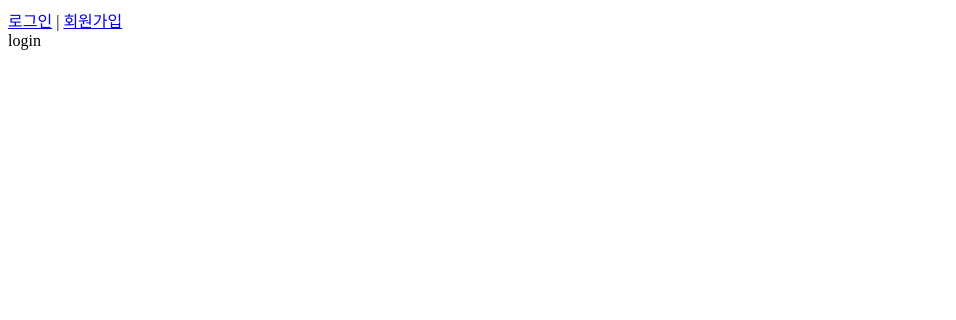
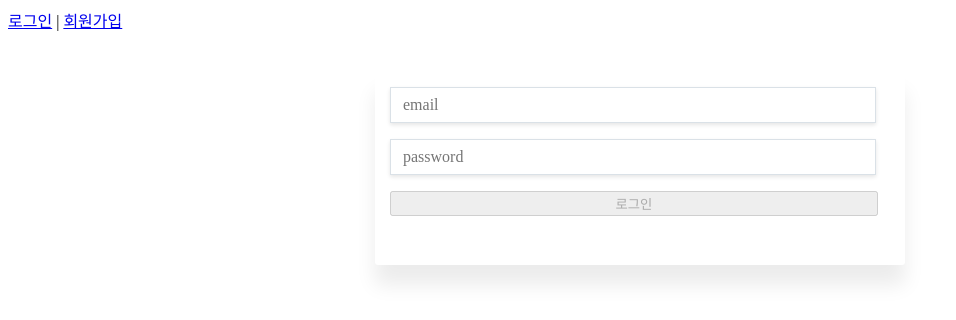
Before and after one commit to hwangseonju/Solomonjeob, a Vue app in the folder FE/frontend/: page /login in a window 1280 px wide. Shown: the top 320 px of the page, without its empty margins (0-956 px from the left). Built offline with nearby package versions, Linux system fonts and the light colour scheme.

Commit message:
Feat: create login page
로그인 탬플릿 생성

```diff
--- a/FE/frontend/src/api/index.js
+++ b/FE/frontend/src/api/index.js
@@ -2,10 +2,13 @@ import axios from 'axios';
 
 const instance = axios.create({
   baseURL: process.env.VUE_APP_API_URL,
-});
+})
 
 function registerUser(userData) {
-  return instance.post('signup', userData);
+  return instance.post('signup', userData)
 }
 
-export { registerUser };
+function loginUser(userData) {
+  return instance.post('login', userData)
+}
+export { registerUser, loginUser }
--- /dev/null
+++ b/FE/frontend/src/components/LoginForm.vue
@@ -0,0 +1,126 @@
+<template>
+  <div class="contents">
+    <div class="form-wrapper form-wrapper-sm">
+      <form @submit.prevent="submitForm" class="form">
+        <div>
+          <input id="useremail" type="text" placeholder="email" v-model="useremail">
+        </div>
+        <div>
+          <input id="password" type="password" placeholder="password" v-model="password">
+        </div>
+        <div>
+          <button :disabled="!isUseremailValid || !password" type="submit" class="btn">
+          로그인
+          </button>
+        </div>
+        <br>
+        <p>{{ logMessage }}</p>
+      </form>
+    </div>
+  </div>
+
+</template>
+
+<script>
+import { loginUser } from '@/api/index'
+import { validateEmail } from '@/utils/validation'
+
+export default {
+  data() {
+    return {
+      useremail: '',
+      password: '',
+      logMessage: '',
+    }
+  },
+  computed: {
+    isUseremailValid() {
+      return validateEmail(this.useremail)
+    }
+  },
+  methods: {
+    async submitForm() {
+      try {
+        const userData = {
+          useremail: this.useremail,
+          password: this.password,
+        }
+        const { data } = await loginUser(userData)
+        console.log(data.user.useremail)
+        this.logMessage = `${data.user.useremail} 님 환영합니다.`
+      } catch (error) {
+        console.log(error.response.data)
+        this.logMessage = error.response.data
+      } finally{
+        this.initForm()
+      }
+    },
+    initForm() {
+      this.useremail = ''
+      this.password = ''
+    }
+  }
+}
+</script>
+
+<style>
+.contents {
+  max-width: 1020px;
+  margin: 0 auto;
+  padding: 0 5px;
+  width: 100%;
+}
+/*--- HEADER ---*/
+.page-header {
+  font-size: 45px;
+	font-weight: 600;
+	color: #456155;
+	padding: 30px 5px 15px;
+}
+
+/*--- FORM ---*/
+.form-container {
+  display: flex;
+  align-items: center;
+}
+.form-wrapper {
+  background: white;
+  -webkit-box-shadow: 0 20px 20px rgba(0, 0, 0, 0.08);
+  box-shadow: 0 20px 20px rgba(0, 0, 0, 0.08);
+  border-radius: 3px;
+  padding: 15px 15px;
+}
+.form-wrapper.form-wrapper-sm {
+  max-width: 500px;
+  margin: 40px auto;
+}
+.form-wrapper-sm .page-header {
+  padding: 0px 0 20px;
+}
+.form {
+	width: 460px;
+	height: 100%;
+}
+
+
+.form input,
+.form textarea {
+  font-family: inherit;
+  font-size: 100%;
+  width: 100%;
+  border: 1px solid #dae1e7;
+  box-shadow: 0 2px 4px 0 rgba(0,0,0,.1);
+  padding: 0.5rem 0.75rem;
+  margin-bottom: 1rem;
+}
+
+
+
+.btn {
+  width: 106%;
+  box-sizing: border-box;
+}
+
+
+
+</style>
--- /dev/null
+++ b/FE/frontend/src/utils/validation.js
@@ -0,0 +1,6 @@
+function validateEmail(email) {
+  var re = /^(([^<>()[\]\\.,;:\s@"]+(\.[^<>()[\]\\.,;:\s@"]+)*)|(".+"))@(([[0-9]{1,3}\.[0-9]{1,3}\.[0-9]{1,3}\.[0-9]{1,3}\])|(([a-zA-Z\-0-9]+\.)+[a-zA-Z]{2,}))$/;
+  return re.test(String(email).toLowerCase());
+}
+
+export { validateEmail };
--- a/FE/frontend/src/views/LoginPage.vue
+++ b/FE/frontend/src/views/LoginPage.vue
@@ -1,9 +1,16 @@
 <template>
-	<div>login</div>
+	<div>
+		<login-form></login-form>
+	</div>
 </template>
 
 <script>
-export default {};
+import LoginForm from '@/components/LoginForm.vue';
+export default {
+  components: {
+		LoginForm
+	},
+};
 </script>
 
 <style></style>
```
